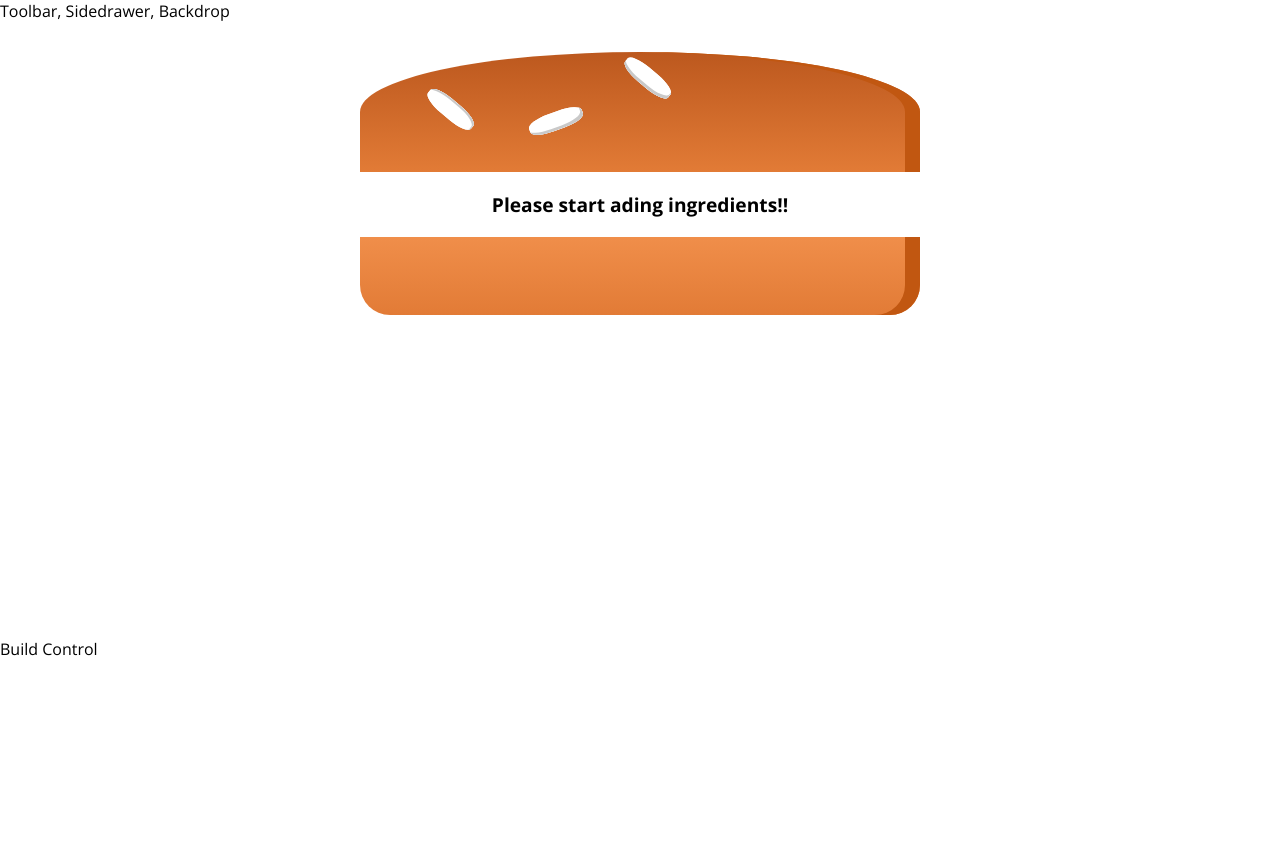
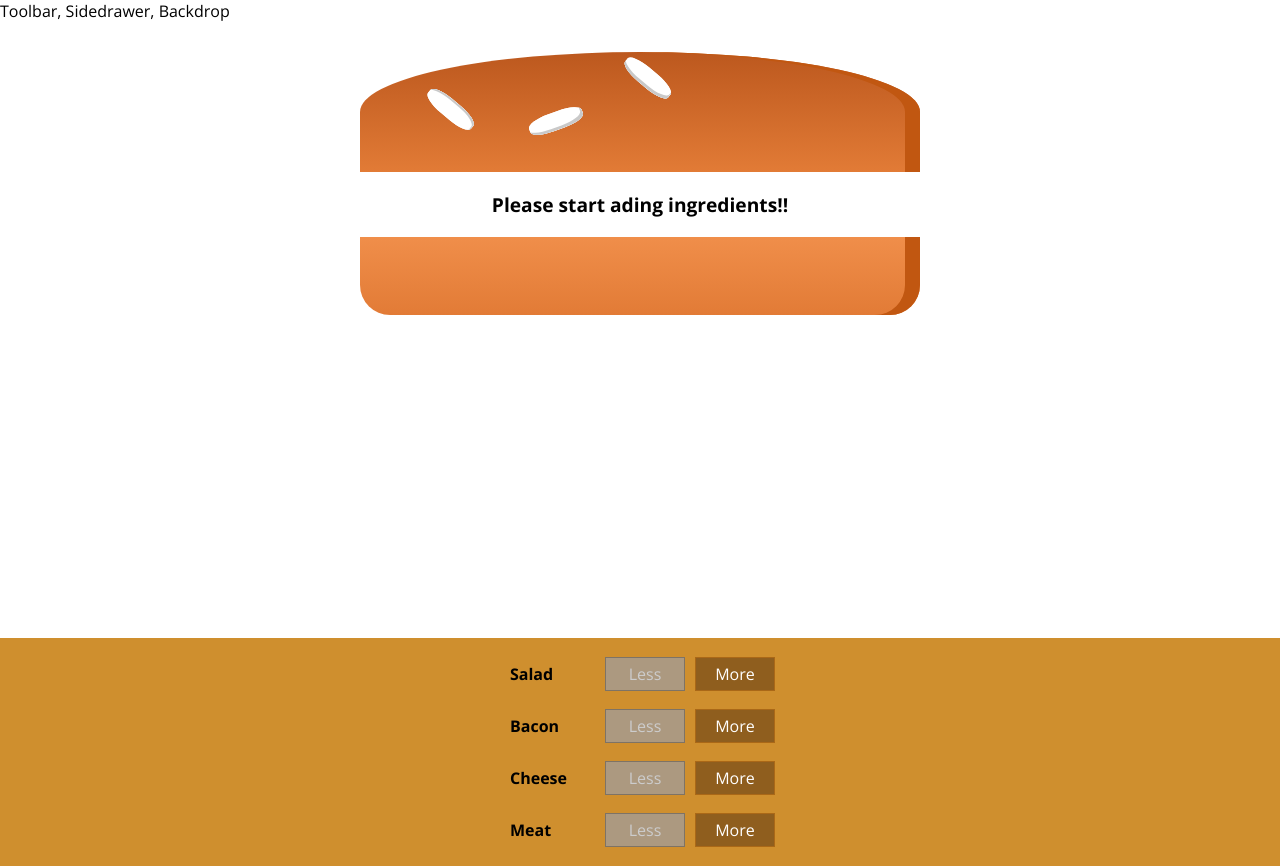
Before and after one commit to michaltruszczynski/BurgerApp, a React app: page / in a window 1280 px wide. Before the commit the page ends 800 px from the top, so only its background shows below. Built offline with nearby package versions, Linux system fonts and the light colour scheme.

Commit message:
burger builder controls

```diff
--- a/src/components/Burger/BuildControls/BuildControl/BuildControl.js
+++ b/src/components/Burger/BuildControls/BuildControl/BuildControl.js
@@ -2,12 +2,17 @@
 
 import classes from './BuildControl.css';
 
-const buildControl = (props) => {
+const buildControl = (props) => (
     <div className={classes.BuildControl}>
         <div className={classes.Label}>{props.label}</div>
-        <button className={classes.Less}>Less</button>
-        <button className={classes.More}>More</button>
+        <button
+            className={classes.Less}
+            onClick={props.removed}
+            disabled={props.disabled}>Less</button>
+        <button
+            className={classes.More}
+            onClick={props.added}>More</button>
     </div>
-}
+);
 
 export default buildControl;
--- a/src/components/Burger/BuildControls/BuildControls.js
+++ b/src/components/Burger/BuildControls/BuildControls.js
@@ -1,9 +1,27 @@
 import React from 'react';
 
-const buildControls = (props) => {
-    <div>
+import classes from './BuildControls.css';
+import BuildControl from './BuildControl/BuildControl';
 
+const controls = [
+    { label: 'Salad', type: 'salad' },
+    { label: 'Bacon', type: 'bacon' },
+    { label: 'Cheese', type: 'cheese' },
+    { label: 'Meat', type: 'meat' },
+];
+
+const buildControls = (props) => (
+    <div className={classes.BuildControls}>
+        {controls.map(ctrl => (
+            <BuildControl
+                key={ctrl.label}
+                label={ctrl.label}
+                added={() => props.ingredientAdded(ctrl.type)}
+                removed={() => props.ingredientRemoved(ctrl.type)}
+                disabled={props.disabled[ctrl.type]}
+            />
+        ))}
     </div>
-}
+);
 
 export default buildControls;
--- a/src/containers/BurgerBuilder/BurgerBuilder.js
+++ b/src/containers/BurgerBuilder/BurgerBuilder.js
@@ -2,6 +2,14 @@
 
 import Aux from '../../hoc/Auxiliary';
 import Burger from '../../components/Burger/Burger';
+import BuildControls from '../../components/Burger/BuildControls/BuildControls';
+
+const INGREDIENT_PRICES = {
+    salad: 0.5,
+    cheese: 0.4,
+    meat: 1.3,
+    bacon: 0.7
+}
 
 class BurgerBuilder extends Component {
     // constructor(props) {
@@ -15,14 +23,61 @@
             bacon: 0,
             cheese: 0,
             meat: 0
+        },
+        totalPrice: 4
+    }
+
+    addIngredientHandler = (type) => {
+        const oldCount = this.state.ingredients[type];
+        const updatedCount = oldCount + 1;
+        const updatedIngredients = {
+            ...this.state.ingredients
+        };
+        updatedIngredients[type] = updatedCount;
+        const priceAddition = INGREDIENT_PRICES[type];
+        const oldPrice = this.state.totalPrice;
+        const newPrice = oldPrice + priceAddition;
+        this.setState({
+            totalPrice: newPrice,
+            ingredients: updatedIngredients
+        })
+    }
+
+    removeIngredientHandler = (type) => {
+        const oldCount = this.state.ingredients[type];
+        if (oldCount <= 0) {
+            return;
         }
+        const updatedCount = oldCount - 1;
+        const updatedIngredients = {
+            ...this.state.ingredients
+        };
+        updatedIngredients[type] = updatedCount;
+        const priceDeduction = INGREDIENT_PRICES[type];
+        const oldPrice = this.state.totalPrice;
+        const newPrice = oldPrice - priceDeduction;
+        this.setState({
+            totalPrice: newPrice,
+            ingredients: updatedIngredients
+        })
     }
 
     render() {
+        const disabledInfo = {
+            ...this.state.ingredients
+        };
+        for (let key in disabledInfo) {
+            disabledInfo[key] = disabledInfo[key] <= 0
+        };
+        // {salad: true, meat: true, ...}
         return (
             <Aux>
-                <Burger ingredients={this.state.ingredients}/>
-                <div>Build Control</div>
+                <Burger ingredients={this.state.ingredients} />
+                <BuildControls
+                    ingredientAdded={this.addIngredientHandler}
+                    ingredientRemoved={this.removeIngredientHandler}
+                    disabled={disabledInfo}
+                />
             </Aux>
         )
     }
```
